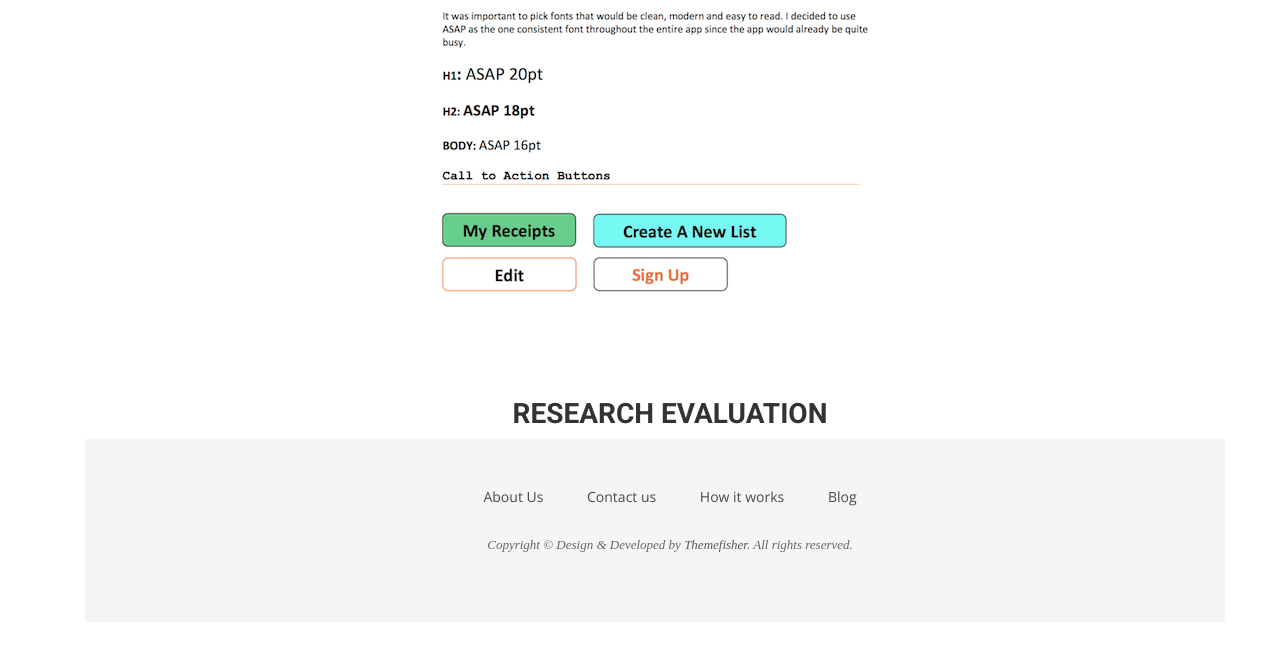
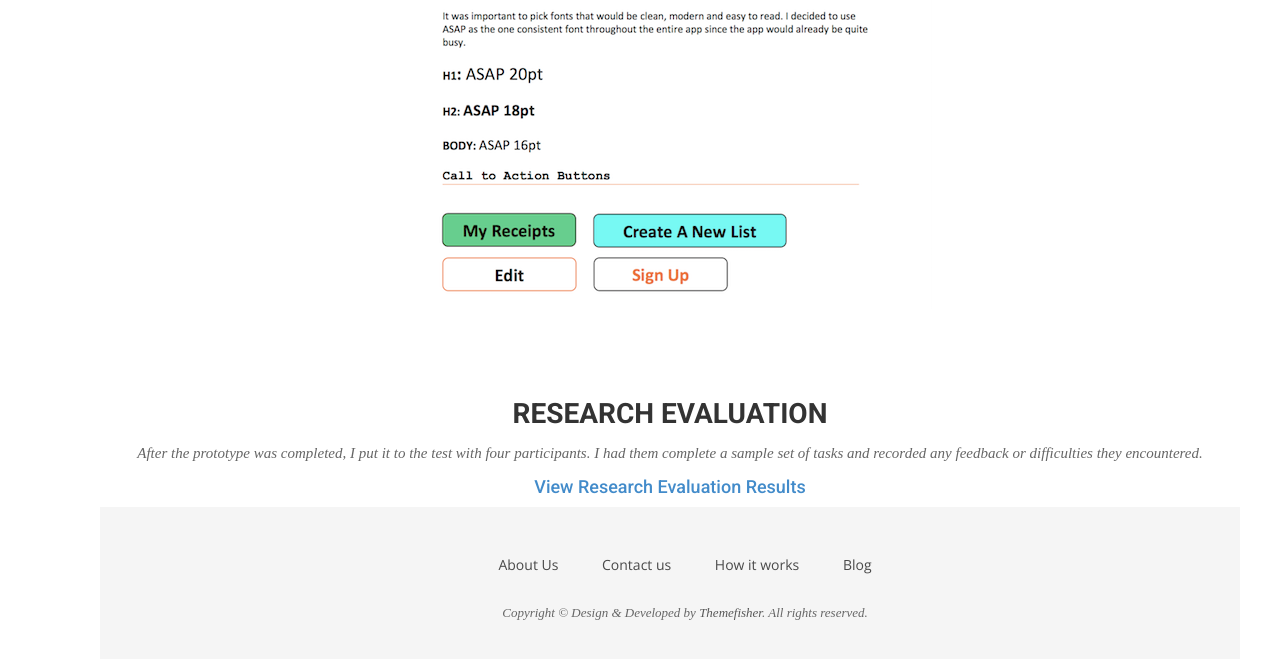
Before and after one commit to melanietsou/melanietsou.github.io, a Jekyll site: the page built from UXProject.html, in a window 1280 px wide and 900 px high, scrolled down 9709 px. Shown: the top 659 px of the window. Built offline with Jekyll 4.4.1, drawn with Linux system fonts in a browser that asks for light colours; nearby versions of some CDN libraries; some web fonts are replaced.

Commit message:
added research evaluation

```diff
--- a/UXProject.html
+++ b/UXProject.html
@@ -184,4 +184,7 @@ permalink: /uxproject/
 </div>
 <div class="container">
 <h2>Research Evaluation</h2>
-</div>
+<div class="section-title text-center">
+<p>After the prototype was completed, I put it to the test with four participants. I had them complete a sample set of tasks and recorded any feedback or difficulties they encountered.</p>
+<div class="section-title text-center">
+    <a href="https://docs.google.com/document/d/1mcYYQSH1tQo2udOG7EjdxCR3El58sFh8TJTMA2J2rq0/edit?usp=sharing">  <h4>View Research Evaluation Results</h4></p></a>
```
